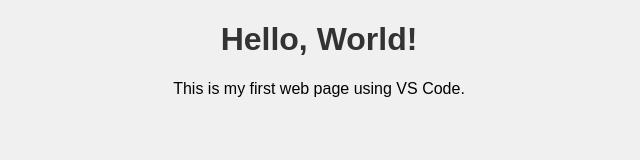
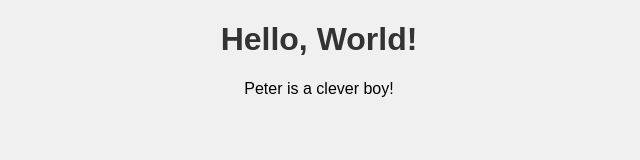
Before and after one commit to GlHao/luck, a plain HTML site: page index.html in a window 1280 px wide. Shown: the whole page, without its empty margins (321-961 px from the left). Drawn offline with Linux system fonts and the light colour scheme.

Commit message:
Added changes to index.html and script.js

```diff
--- a/index.html
+++ b/index.html
@@ -7,7 +7,7 @@
 </head>
 <body>
     <h1>Hello, World!</h1>
-    <p>This is my first web page using VS Code.</p>
+    <p>Peter is a clever boy!</p>
     <script src="script.js"></script>
 </body>
 </html>
--- a/script.js
+++ b/script.js
@@ -1 +1 @@
-console.log("Peter is a clver boy!");
+console.log("Peter is a clever boy!");
```
